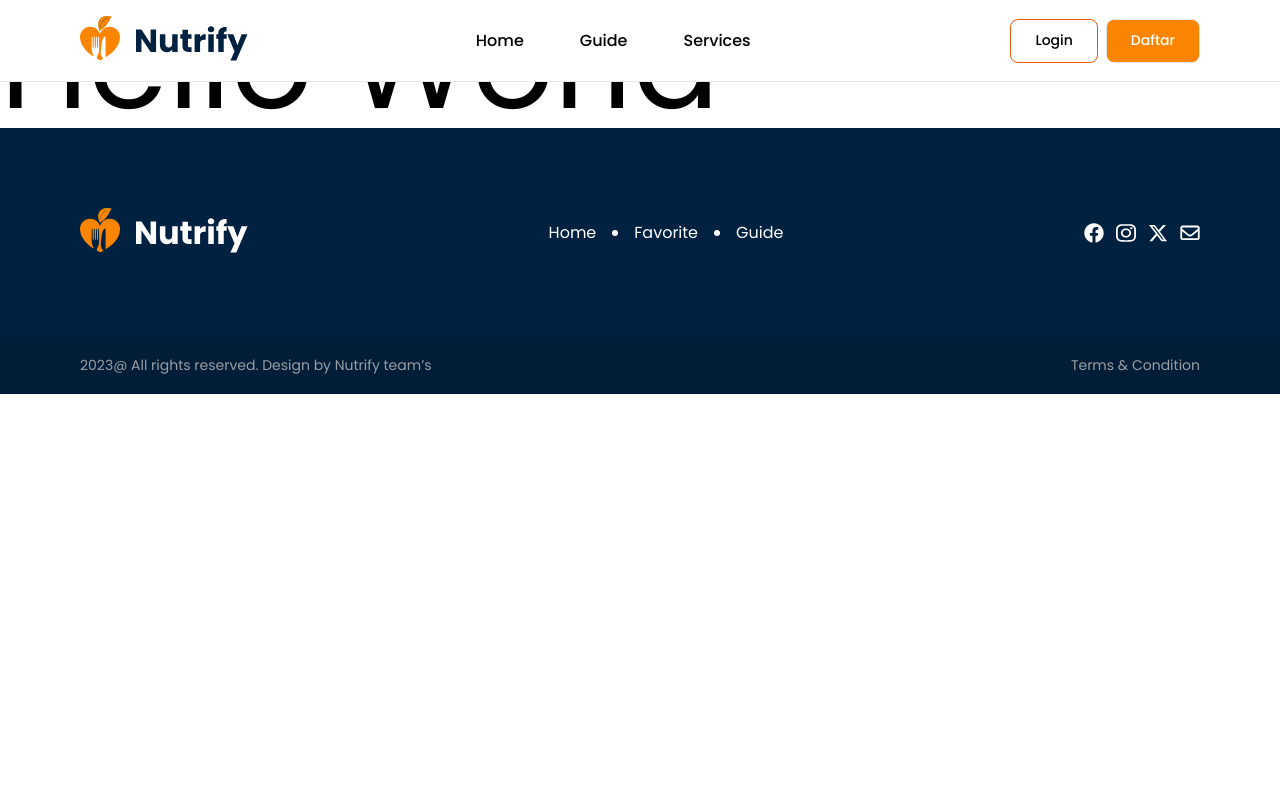
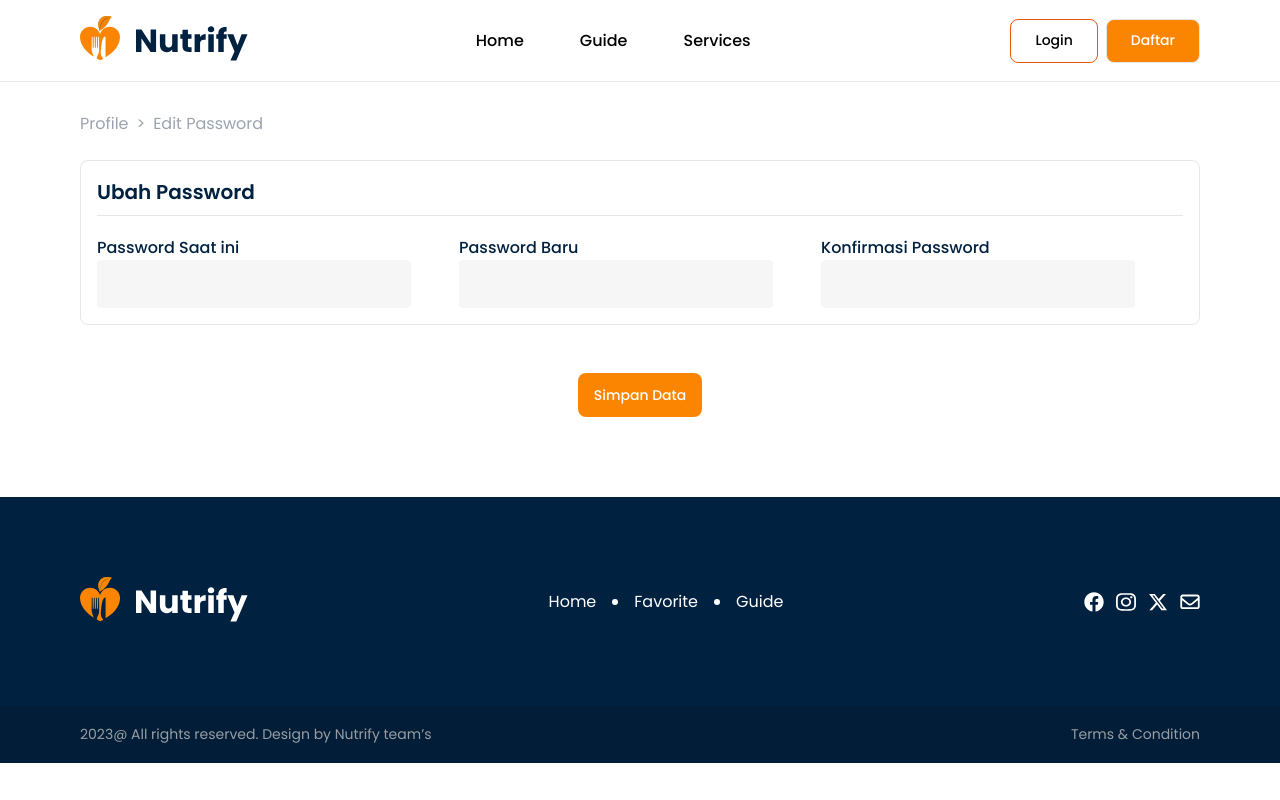
Before and after one commit to Nutrify-Dicoding/nutrify-app, a React (Vite) app: page /profile/ubah-password in a window 1280 px wide. Built offline with nearby package versions, Linux system fonts and the light colour scheme.

Commit message:
Page ChangePassword

```diff
--- a/src/App.jsx
+++ b/src/App.jsx
@@ -10,7 +10,7 @@ import AllTrack from './pages/AllTrack';
 import Profile from './pages/Profile';
 import EditProfile from './pages/EditProfile';
 import Advice from './pages/Advice';
-import ChangePassword from './pages/changePassword';
+import ChangePassword from './pages/ChangePassword';
 import Login from './pages/Login';
 import NotFound from './pages/NotFound';
 import SignUp from './pages/SignUp';
--- a/src/pages/ChangePassword.jsx
+++ b/src/pages/ChangePassword.jsx
@@ -1,10 +1,56 @@
+/*eslint linebreak-style: ["error", "unix"]*/
 import { Link } from 'react-router-dom';
 import Breadcrumb from '../components/Breadcrumb';
+import Button from '../components/buttons/Button';
+
 
 const ChangePassword = () => {
+	const breadcrumbItems = [
+        { label: 'Profile', url: '/profile' },
+        { label: 'Edit Password', url: '#' },
+    ];
 	return (
 		<>
-			<h1 className="text-9xl">Hello World</h1>
+			<section className="pt-24 px-[6.25%] text-navy mb-20 sm:mb-12">
+            <Breadcrumb items={breadcrumbItems} />
+            <div className="border p-4 rounded-lg mt-2">
+                <div className="font-semibold border-b pb-2 text-xl">Ubah Password</div>
+                <div className="grid grid-cols-3 sm:grid-cols-1">
+                    <div className="pe-12 sm:pe-0">
+                        <div className="font-medium mt-5">Password Saat ini</div>
+                        <input
+                            name="currentPassword"
+                            className="p-3 w-full bg-white-100 rounded focus:outline-white-400"
+                            type="password"
+                            value = {''}
+                        />
+                    </div>
+					<div className="pe-12 sm:pe-0">
+                        <div className="font-medium mt-5">Password Baru</div>
+                        <input
+                            name="newPassword"
+                            className="p-3 w-full bg-white-100 rounded focus:outline-white-400"
+                            type="password"
+                            value = {''}
+                        />
+                    </div>
+					<div className="pe-12 sm:pe-0">
+                        <div className="font-medium mt-5">Konfirmasi Password</div>
+                        <input
+                            name="confirmPassword"
+                            className="p-3 w-full bg-white-100 rounded focus:outline-white-400"
+                            type="password"
+                            value = {''}
+                        />
+                    </div>
+                </div>
+            </div>
+            <div className="text-center mt-12 mb-16">
+                <div>
+                    <Button buttonText="Simpan Data" />
+                </div>
+            </div>
+        </section>
 		</>
 	);
 };
```
Also changed, not shown: .eslintrc.cjs.
